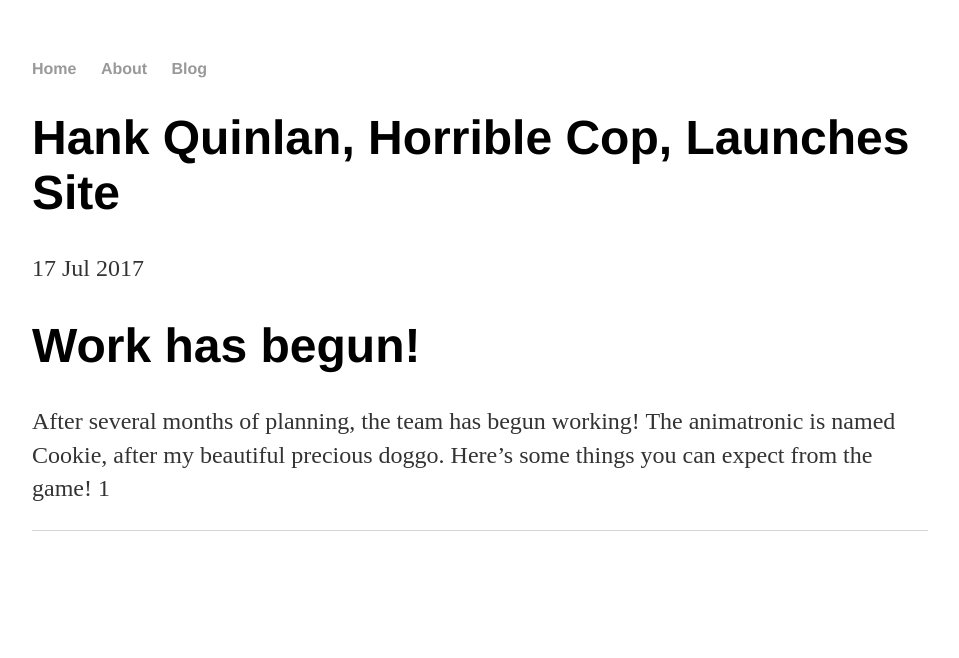
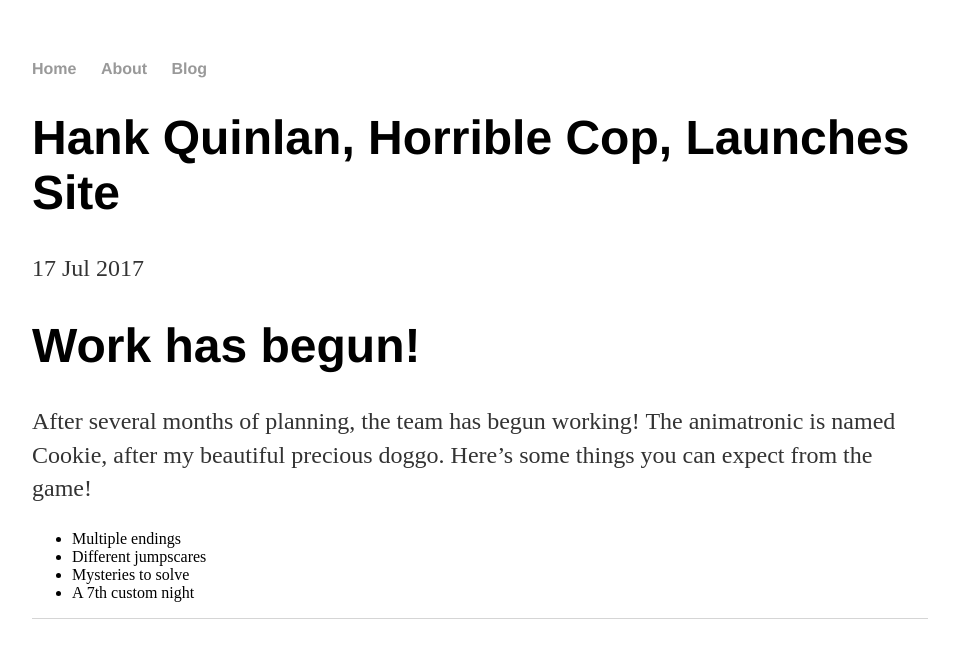
Before and after one commit to thelostonesgame/thelostonesgame.github.io, a Jekyll site: the page built from _posts/2017-07-17-genesis.md, in a window 1280 px wide. Shown: the top 658 px of the page, without its empty margins (160-1119 px from the left). Built offline with Jekyll 4.4.1, drawn with Linux system fonts in a browser that asks for light colours.

Commit message:
Update 2017-07-17-genesis.md

```diff
--- a/_posts/2017-07-17-genesis.md
+++ b/_posts/2017-07-17-genesis.md
@@ -8,4 +8,7 @@ date: 2017-07-17
 After several months of planning, the team has begun working!
 The animatronic is named Cookie, after my beautiful precious doggo.
 Here's some things you can expect from the game!
-1
+* Multiple endings
+* Different jumpscares
+* Mysteries to solve
+* A 7th custom night
```
